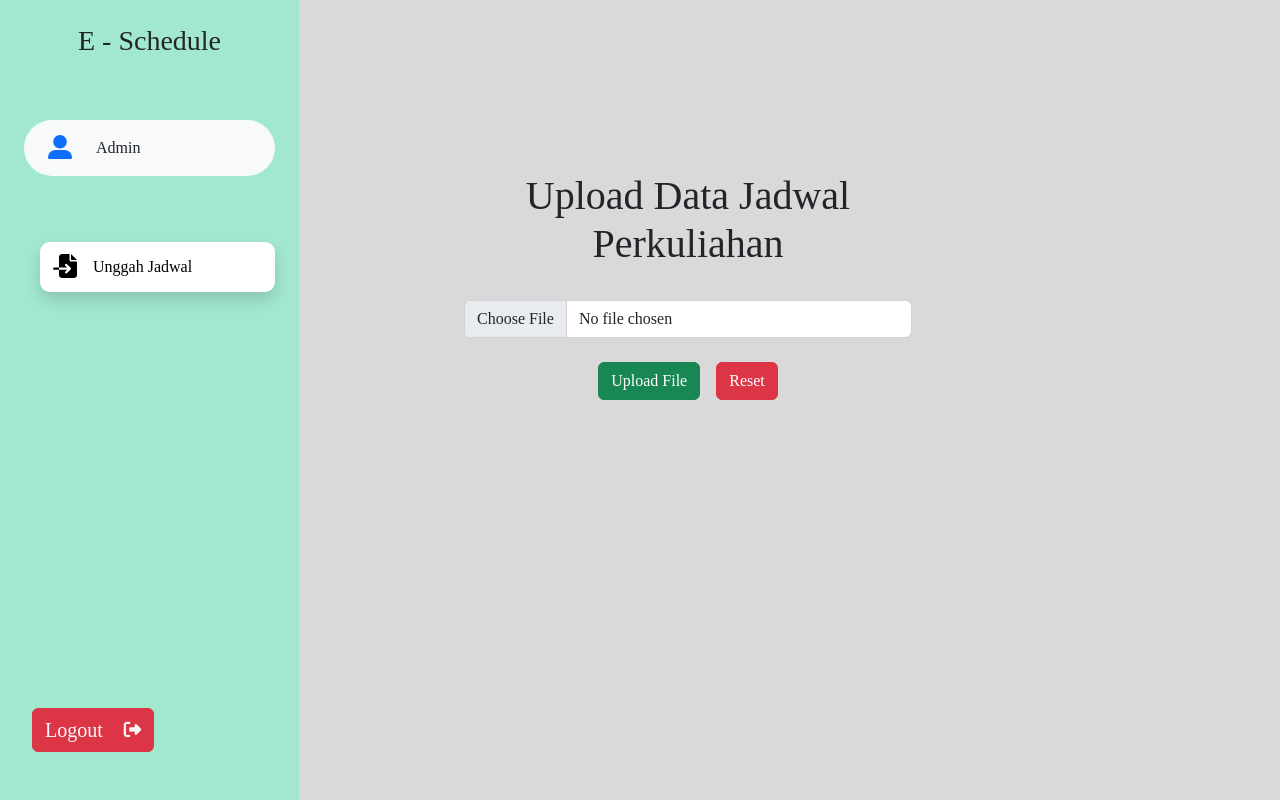
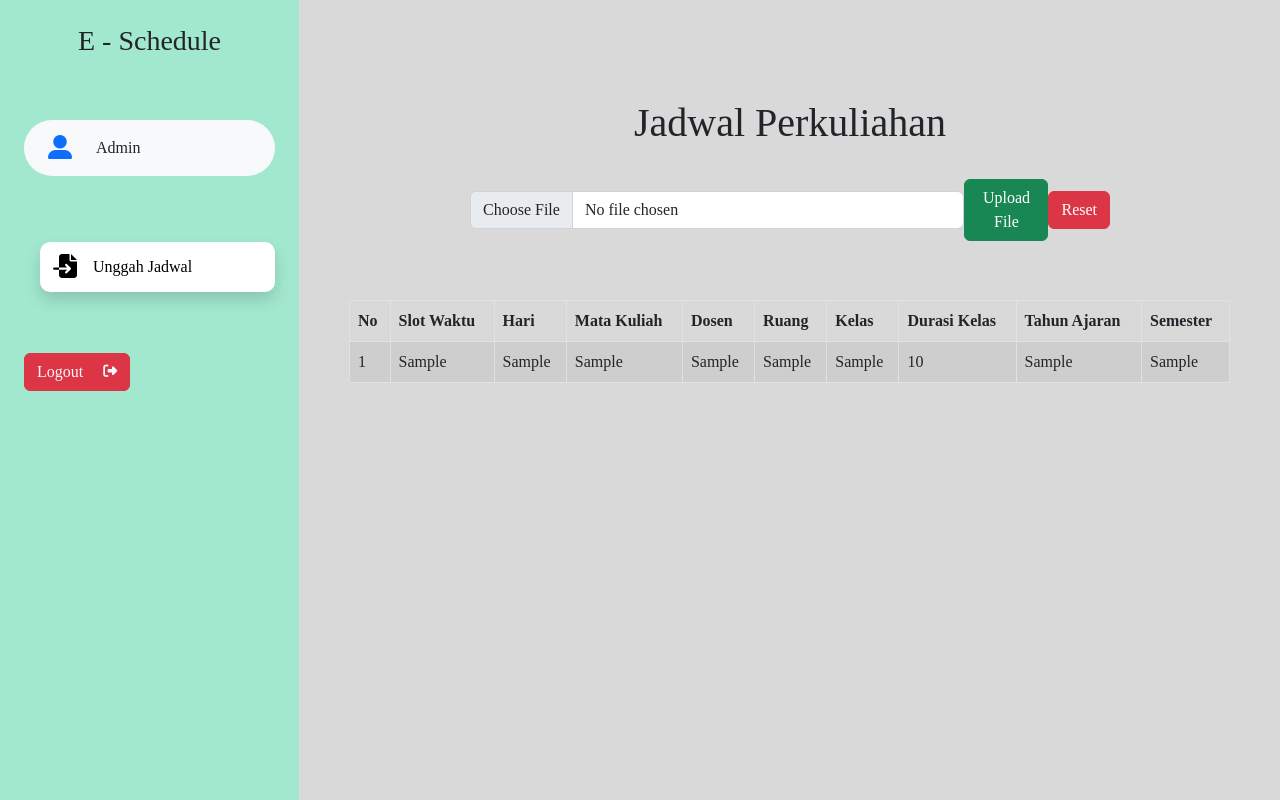
Before and after one commit to zachisoni/kelompok-3-jadwal, a PHP site: page /admin_upload.php in a window 1280 px wide. Run offline with PHP 8.4, Linux system fonts and the light colour scheme; the visitor is signed in with stand-in values (Sample User, id 1); tables that the repository leaves empty or names only in its code hold one stand-in row (values such as "Sample post"); some libraries are stand-ins or nearby versions.

Commit message:
sisa CUD

```diff
--- a/admin_upload.php
+++ b/admin_upload.php
@@ -4,23 +4,27 @@
     header('Location: login_view.php');
     die();
 }
-
 ?>
 
 <!DOCTYPE html>
 <html lang="en">
-<?php $title='Dashboard Admin'; include 'partials/head.php' ?>
+<?php $title = 'Dashboard Admin';
+include 'partials/head.php' ?>
+
 <body>
     <div class="main-container d-flex">
-        <?php $isActive='unggah-jadwal';
-        include "partials/sidebar.php"?>
+        <?php $isActive = 'unggah-jadwal';
+        include "partials/sidebar.php" ?>
         <div class="content">
-            <div class="file-input m-5 position-absolute start-50 translate-middle text-center " style="width: 35%;">
+            <div class="file-input position-absolute start-50 translate-middle text-center" style="width: 50%;">
+                <label for="formFile" class="form-label mb-4">
+                    <h1 class="fs20">Jadwal Perkuliahan</h1>
+                </label>
+
                 <form action="admin_upload.php" method="post">
-                    <label for="formFile" class="form-label mb-4"><h1 class="fs20">Upload Data Jadwal Perkuliahan</h1></label>
-                    <input class="form-control" type="file" id="file-jadwal" name="file-jadwal"  accept=".xls,.xlsx">
-                    <div class="button-opt d-flex my-4 justify-content-center">
-                    <button type="submit" class="btn btn-success me-3" name="upload">Upload File</button>
+                    <div class="button-opt d-flex justify-content-between align-items-center">
+                        <input class="form-control" type="file" id="file-jadwal" name="file-jadwal" accept=".csv">
+                        <button type="submit" class="btn btn-success" name="upload">Upload File</button>
                         <button type="reset" class="btn btn-danger">Reset</button>
                     </div>
                 </form>
@@ -33,8 +37,7 @@
                         echo '<div class="alert alert-danger fw-bold" role="alert">';
                         echo $_POST['file-jadwal'] . ' <span class="fw-normal">Gagal mengunggah file</span>';
                         echo    '</div>';
-                            die();
-                        }else{
+                    } else {
                         echo '<div class="alert alert-success fw-bold" role="alert">';
                         echo $_POST['file-jadwal'] . ' <span class="fw-normal">Berhasil diunggah</span>';
                         echo    '</div>';
@@ -43,7 +46,13 @@
                 ?>
             </div>
 
+            <div class="table-admin ">
+                <?php
+                include 'partials/table.php';
+                ?>
+            </div>
         </div>
     </div>
 </body>
+
 </html>
--- /dev/null
+++ b/database/config.php
@@ -0,0 +1,13 @@
+<?php
+
+$hostname = "localhost";
+$usernameDB = "root";
+$passwordDB = "";
+$database = "web_lanjut";
+
+
+$connectDB = new mysqli($hostname, $usernameDB, $passwordDB, $database);
+
+if ($connectDB->connect_error){
+    die("Connection failed: ". $db->connect_error);
+}
--- a/partials/sidebar.php
+++ b/partials/sidebar.php
@@ -1,4 +1,4 @@
-<div class="sidebar px-4 py-4">
+<div class="sidebar px-4 py-4 w-25">
     <div class="header-box">
         <h3 class="rounded text-center">E - Schedule</h3>
     </div>
@@ -7,12 +7,19 @@
             <i class="fa-solid fa-user-large text-primary fa-xl mx-4"></i>Admin
             <!-- <p class="fs-11">Admin</p> -->
         </li>
-                <a href="admin_upload.php" class="text-decoration-none text-dark"><li class="list-item ms-3 <?php if($isActive == "unggah-jadwal"){echo 'active shadow ';} ?> ">
-                <i class="fa-solid fa-file-import fa-xl me-3"></i>Unggah Jadwal</li></a>
+        <a href="admin_upload.php" class="text-decoration-none text-dark">
+            <li class="list-item ms-3 <?php if ($isActive == "unggah-jadwal") {
+                                                                echo 'active shadow ';
+                                                        } ?> ">
+                <i class="fa-solid fa-file-import fa-xl me-3"></i>Unggah Jadwal
+            </li>
+        </a>
+        <li>
+        </li>
     </ul>
 
     <form action="logout.php">
-                <button type="submit" class="btn btn-danger text-decoration-none text-light ms-2 mb-5 fs-5 position-absolute bottom-0" name="logout">
+        <button type="submit" class="btn btn-danger text-decoration-none text-light bottom-0" name="logout">
             Logout <i class="fa-solid fa-right-from-bracket fa-sm ms-3"></i></button>
     </form>
 </div>
--- a/partials/styles.css
+++ b/partials/styles.css
@@ -7,7 +7,7 @@ html, body {
     min-height: 100vh;
     width: 100%;
     background-color: #D9D9D9;
-    padding-top: 250px;
+    padding-top: 170px;
 }
 .active{
     border: none !important;
@@ -45,3 +45,13 @@ html, body {
     margin-top: 62px;
     margin-bottom: 66px;
  }
+
+ .table-admin{
+    margin-top: 130px;
+    margin-left: 50px;
+    margin-right: 50px;
+ }
+
+ .file-input{
+    margin-left: 150px;
+ }
--- /dev/null
+++ b/partials/table.php
@@ -0,0 +1,49 @@
+<?php
+require_once "database/config.php";
+?>
+
+<table class="table table-bordered table-striped">
+    <thead class="thead-dark">
+        <tr>
+            <th>No</th>
+            <th>Slot Waktu</th>
+            <th>Hari</th>
+            <th>Mata Kuliah</th>
+            <th>Dosen</th>
+            <th>Ruang</th>
+            <th>Kelas</th>
+            <th>Durasi Kelas</th>
+            <th>Tahun Ajaran</th>
+            <th>Semester</th>
+        </tr>
+    </thead>
+    <tbody>
+        <?php
+        $result = $connectDB->query('SELECT * FROM jadwal');
+        if ($result->num_rows > 0) {
+            while ($row = $result->fetch_array()) {
+        ?>
+        <tr>
+            <td><?= $row['id']; ?></td>
+            <td><?= $row['slot_waktu']; ?></td>
+            <td><?= $row['hari']; ?></td>
+            <td><?= $row['mata_kuliah']; ?></td>
+            <td><?= $row['dosen']; ?></td>
+            <td><?= $row['ruang']; ?></td>
+            <td><?= $row['kelas']; ?></td>
+            <td><?= $row['jumlah_jam']; ?></td>
+            <td><?= $row['tahun_ajaran']; ?></td>
+            <td><?= $row['semester']; ?></td>
+        </tr>
+        <?php
+            }
+        } else {
+            ?>
+        <tr>
+            <td colspan="10" class="text-center">Belum ada Jadwal </td>
+        </tr>
+        <?php
+        }
+        ?>
+    </tbody>
+</table>
```
Also changed, not shown: login_view.php (+29 -18 lines). Lines whose indentation alone changed are shown as unchanged.
